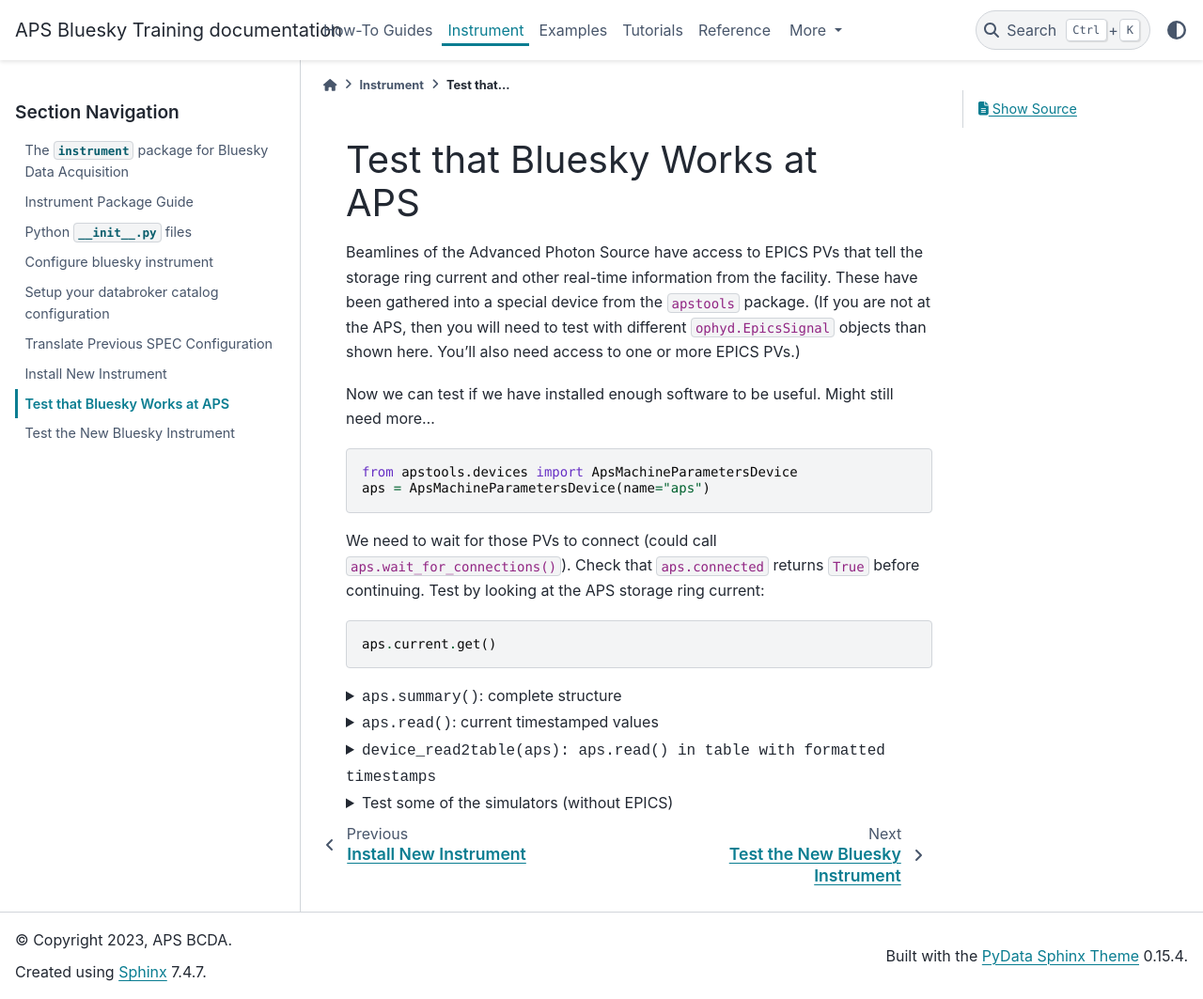
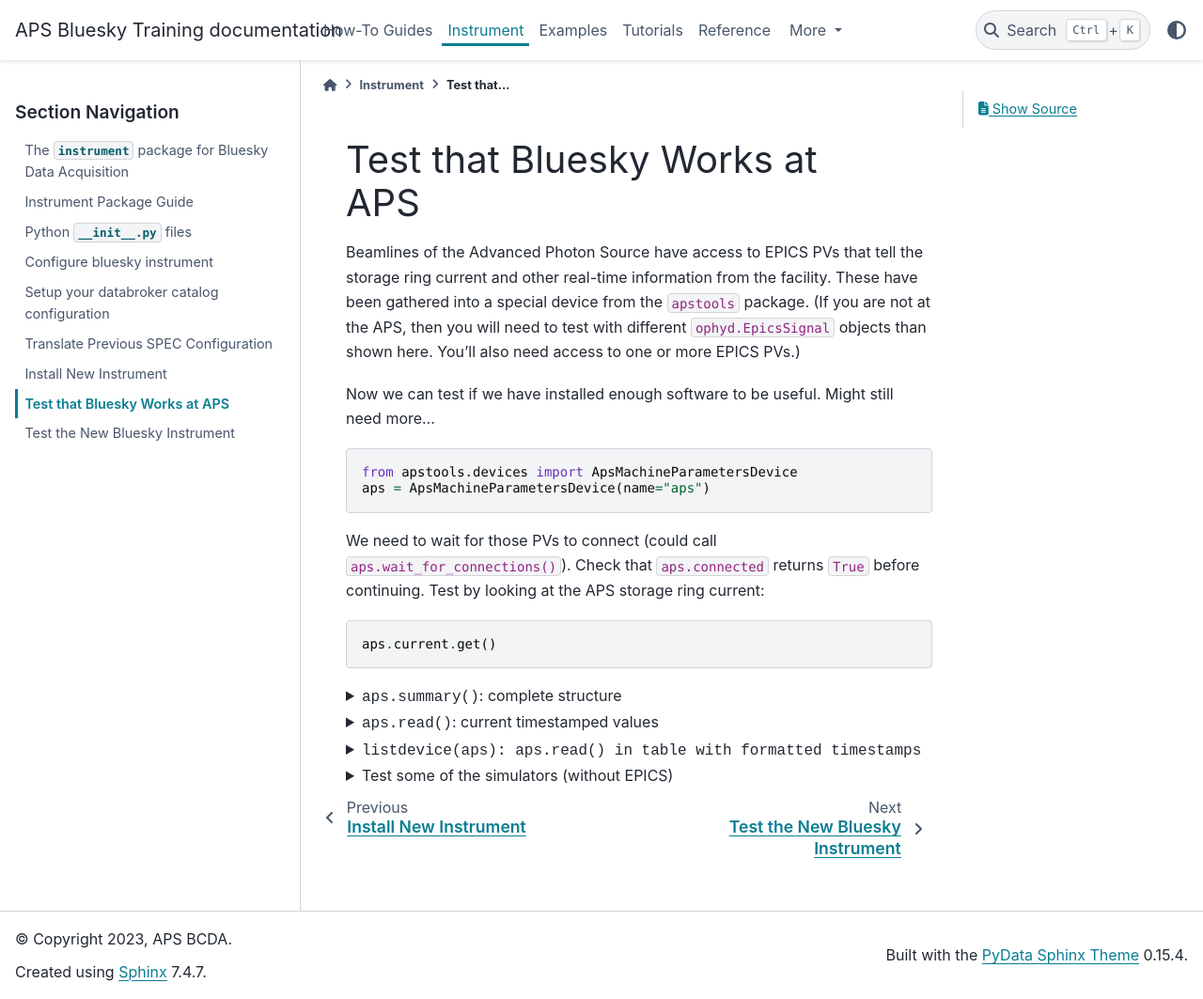
Before and after one commit to BCDA-APS/bluesky_training, a Sphinx documentation site: the page built from docs/source/instrument/_test_bluesky_at_aps.md, in a window 1280 px wide and 1063 px high. Shown: the whole window at 94% size. Built offline with Sphinx 7.4.7 and the PyData theme 0.15.4, drawn with Linux system fonts in a browser that asks for light colours.

Commit message:
DOC #253 switch functions (#299)

````diff
--- a/docs/source/instrument/_test_bluesky_at_aps.md
+++ b/docs/source/instrument/_test_bluesky_at_aps.md
@@ -139,12 +139,12 @@
 
 
 <details>
-<summary><tt>device_read2table(aps): <tt>aps.read()</tt> in table with formatted timestamps</tt></summary>
+<summary><tt>listdevice(aps): <tt>aps.read()</tt> in table with formatted timestamps</tt></summary>
 
 ```
-In [4]: from apstools.utils import device_read2table
+In [4]: from apstools.utils import listdevice
 
-In [5]: device_read2table(aps)
+In [5]: listdevice(aps)
 ========================================== ================================== ==========================
 name                                       value                              timestamp
 ========================================== ================================== ==========================
````
Also changed, not shown: docs/source/howto/_basic_aps_info.ipynb.
